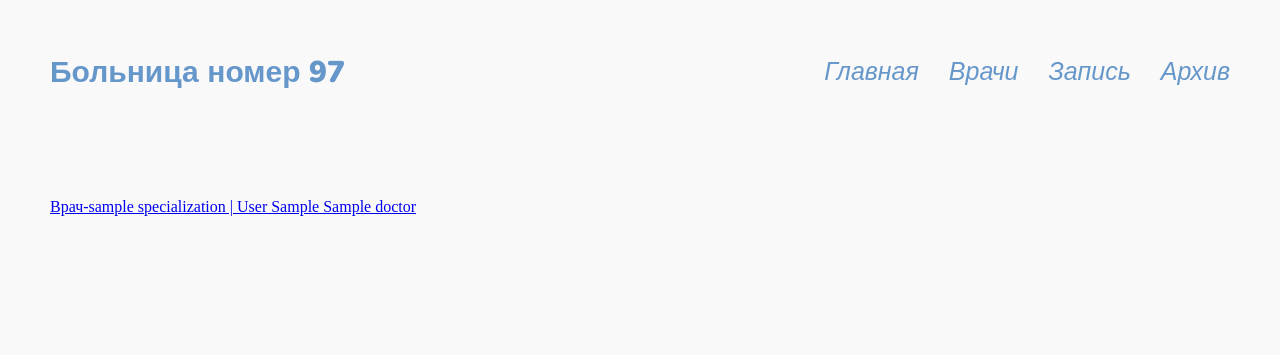
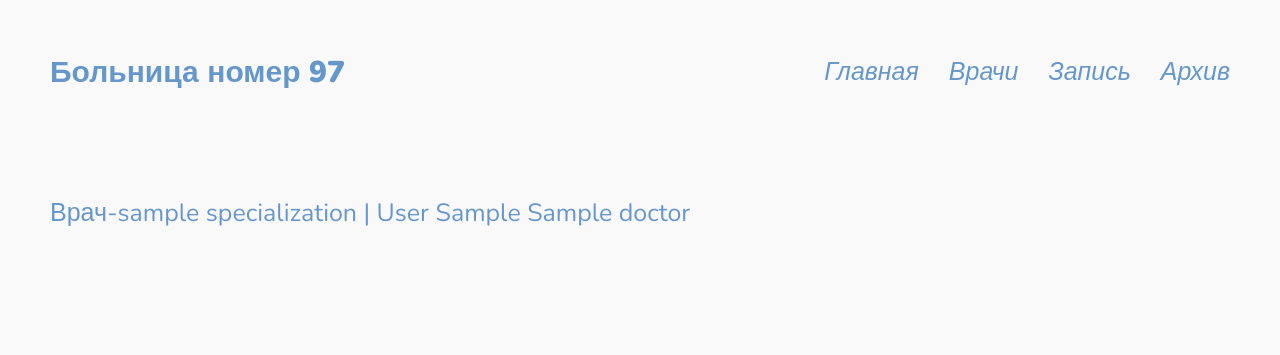
Before and after one commit to korchizhinskiy/hospital-database, a Django app: page /doctors_list/ in a window 1280 px wide. Shown: the top 355 px of the page. Run offline with Django 4.2, Linux system fonts and the light colour scheme; tables that the repository leaves empty hold one stand-in row (values such as "Sample post").

Commit message:
Add styles to doctor's list and add common styles

```diff
--- a/database/templates/database/doctor_list.html
+++ b/database/templates/database/doctor_list.html
@@ -3,13 +3,14 @@
 
 {% block static_link %}
 <link rel="stylesheet" href="{% static 'database/css/doctors_list.css' %}">
+<link rel="stylesheet" href="{% static 'database/css/commons/hospital_common_styles.css' %}">
 {% endblock %}
 
 {% block content %}
    <section class="doctors">
       {% for doctor in doctors %}
       <div class="patient_name">
-         <a href="{{ doctor.get_absolute_url }}" class="doctor">
+         <a href="{{ doctor.get_absolute_url }}" class="doctor _text-header-link">
          Врач-{{ doctor.doctor_specialization_id.specialization_name | lower }} |
          {{ doctor.doctor_last_name }}
          {{ doctor.doctor_first_name }}
```
